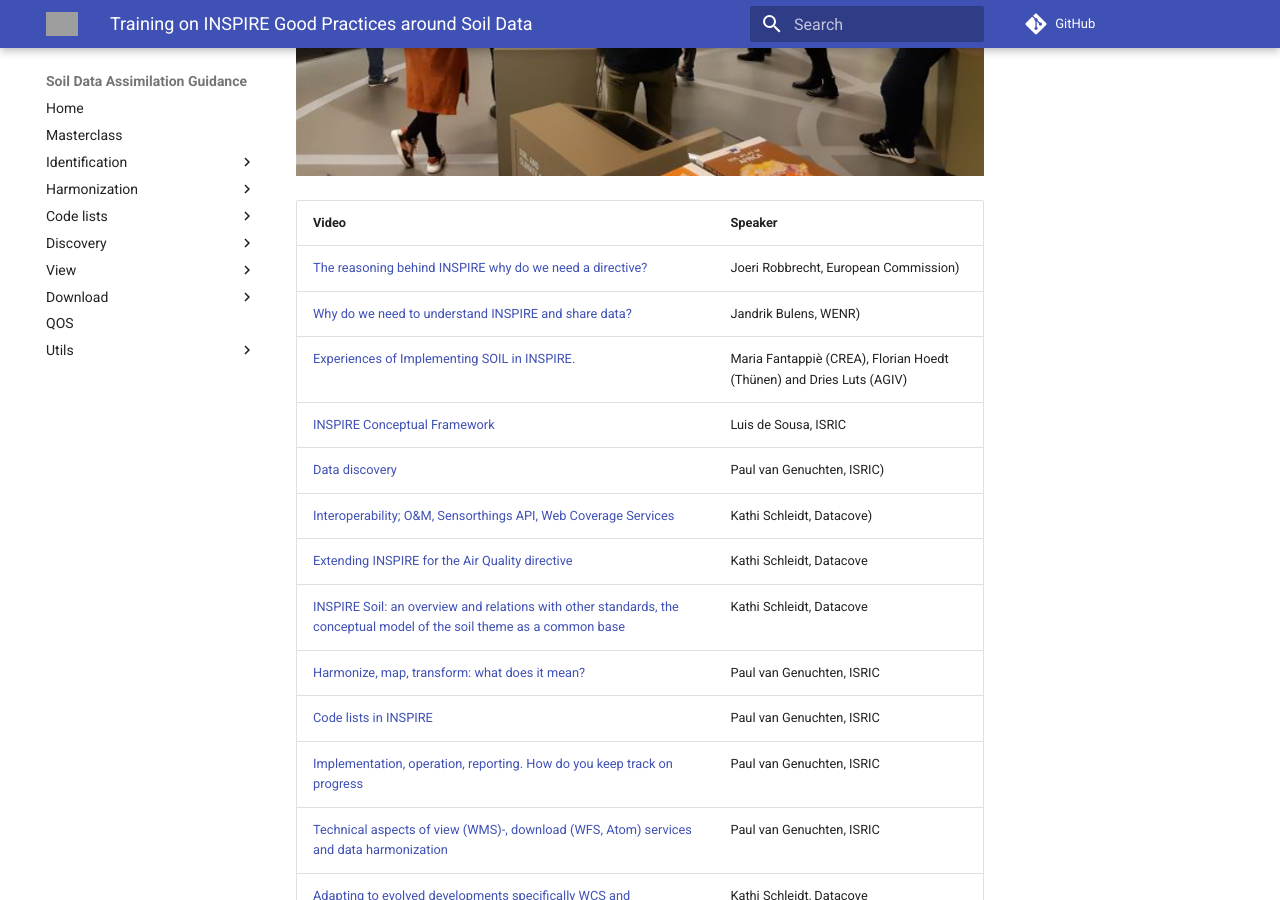
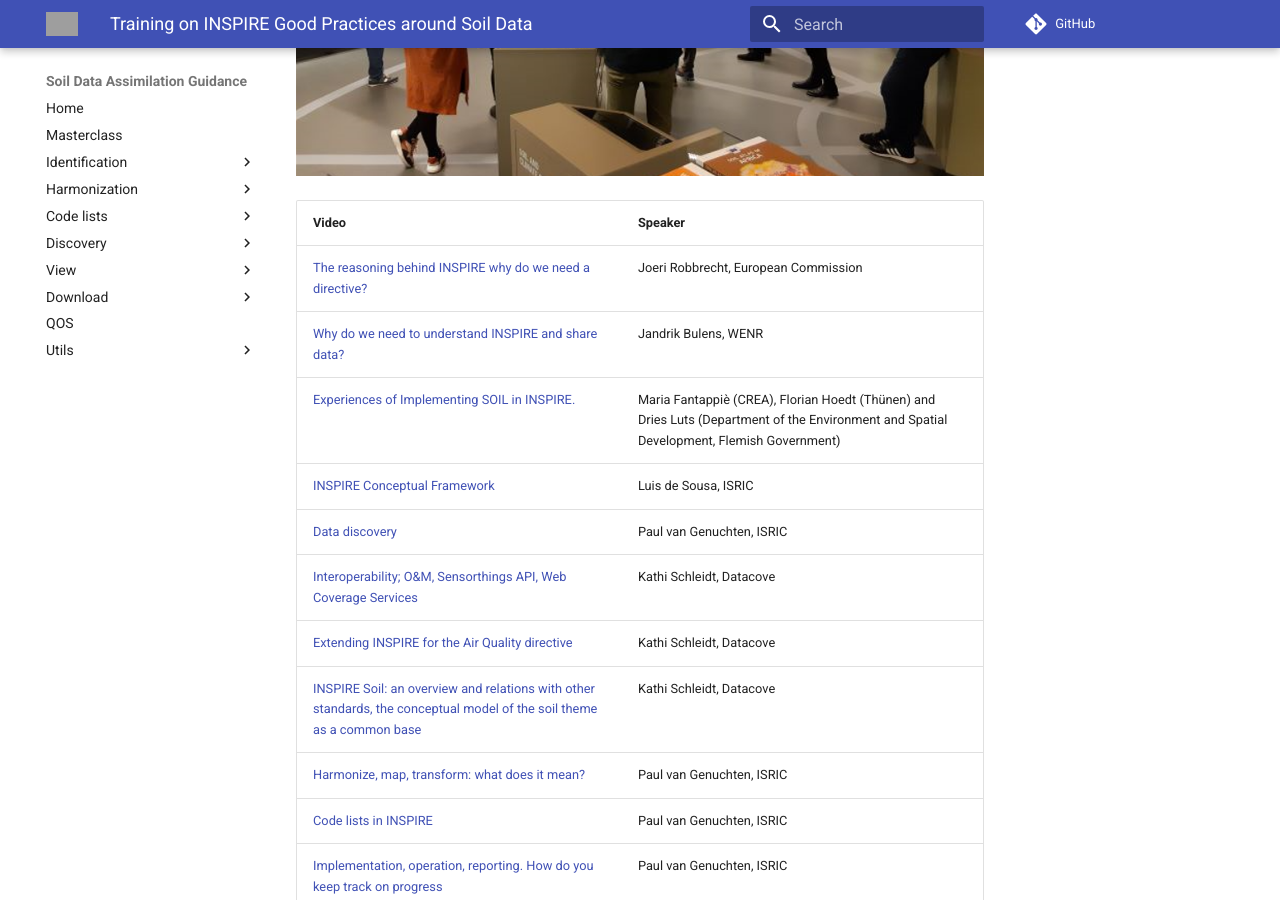
Before and after one commit to ejpsoil/soildata-assimilation-guidance, an MkDocs documentation site: the page built from docs/masterclass/edition-2022.md, in a window 1280 px wide and 900 px high, scrolled down 484 px. Built offline with MkDocs 1.6.1 and Material for MkDocs 9.7.7, drawn with Linux system fonts in a browser that asks for light colours; comment, search, counter and statistics services are not loaded; grey boxes are pictures that could not be loaded.

Commit message:
Change organisation  + reduce inconsistency
Changed org for Dries Luts from AGIV to Departement of the Environment and Spatial Development.
Removed some brackets to improve the consistency of org naming after person names.

Could the change in org also be implemented in the page on the EJP SOIL site? https://ejpsoil.eu/about-ejp-soil/news-events/item/artikel/ejp-soil-facilitates-eu-member-states-to-provide-soil-data-following-the-inspire-directive-with-a-training-on-soil-data-good-practices-1

```diff
--- a/docs/masterclass/edition-2022.md
+++ b/docs/masterclass/edition-2022.md
@@ -7,12 +7,12 @@ The presentations of that training are still available and provide a good introd
 
 | Video | Speaker |
 | --- | --- |
-| [The reasoning behind INSPIRE why do we need a directive?](https://wur.yuja.com/V/Video?v=184972&amp;node=788552&amp;a=1999677049&amp;autoplay=1) | Joeri Robbrecht, European Commission) |
-| [Why do we need to understand INSPIRE and share data?](https://wur.yuja.com/V/Video?v=195134&amp;node=829584&amp;a=639795076&amp;autoplay=1) | Jandrik Bulens, WENR) |
-| [Experiences of Implementing SOIL in INSPIRE.](https://wur.yuja.com/V/Video?v=184979&amp;node=788563&amp;a=278913036&amp;autoplay=1) | Maria Fantappiè (CREA), Florian Hoedt (Thünen) and Dries Luts (AGIV) |
+| [The reasoning behind INSPIRE why do we need a directive?](https://wur.yuja.com/V/Video?v=184972&amp;node=788552&amp;a=1999677049&amp;autoplay=1) | Joeri Robbrecht, European Commission |
+| [Why do we need to understand INSPIRE and share data?](https://wur.yuja.com/V/Video?v=195134&amp;node=829584&amp;a=639795076&amp;autoplay=1) | Jandrik Bulens, WENR |
+| [Experiences of Implementing SOIL in INSPIRE.](https://wur.yuja.com/V/Video?v=184979&amp;node=788563&amp;a=278913036&amp;autoplay=1) | Maria Fantappiè (CREA), Florian Hoedt (Thünen) and Dries Luts (Department of the Environment and Spatial Development, Flemish Government) |
 | [INSPIRE Conceptual Framework](https://wur.yuja.com/V/Video?v=184980&amp;node=788565&amp;a=488615975&amp;autoplay=1) | Luis de Sousa, ISRIC |
-| [Data discovery](https://wur.yuja.com/V/Video?v=186423&amp;node=793652&amp;a=1324462841&amp;autoplay=1) | Paul van Genuchten, ISRIC) |
-| [Interoperability; O&M, Sensorthings API, Web Coverage Services](https://wur.yuja.com/V/Video?v=184380&amp;node=785951&amp;a=1565884354&amp;autoplay=1) | Kathi Schleidt, Datacove) |
+| [Data discovery](https://wur.yuja.com/V/Video?v=186423&amp;node=793652&amp;a=1324462841&amp;autoplay=1) | Paul van Genuchten, ISRIC |
+| [Interoperability; O&M, Sensorthings API, Web Coverage Services](https://wur.yuja.com/V/Video?v=184380&amp;node=785951&amp;a=1565884354&amp;autoplay=1) | Kathi Schleidt, Datacove |
 | [Extending INSPIRE for the Air Quality directive](https://wur.yuja.com/V/Video?v=195150&amp;node=829611&amp;a=1837117774&amp;autoplay=1) | Kathi Schleidt, Datacove |
 | [INSPIRE Soil: an overview and relations with other standards, the conceptual model of the soil theme as a common base](https://wur.yuja.com/V/Video?v=195152&amp;node=829619&amp;a=1128747791&amp;autoplay=1) | Kathi Schleidt, Datacove |
 | [Harmonize, map, transform: what does it mean?](https://wur.yuja.com/V/Video?v=195126&amp;node=829569&amp;a=1133213006&amp;autoplay=1) | Paul van Genuchten, ISRIC |
```
